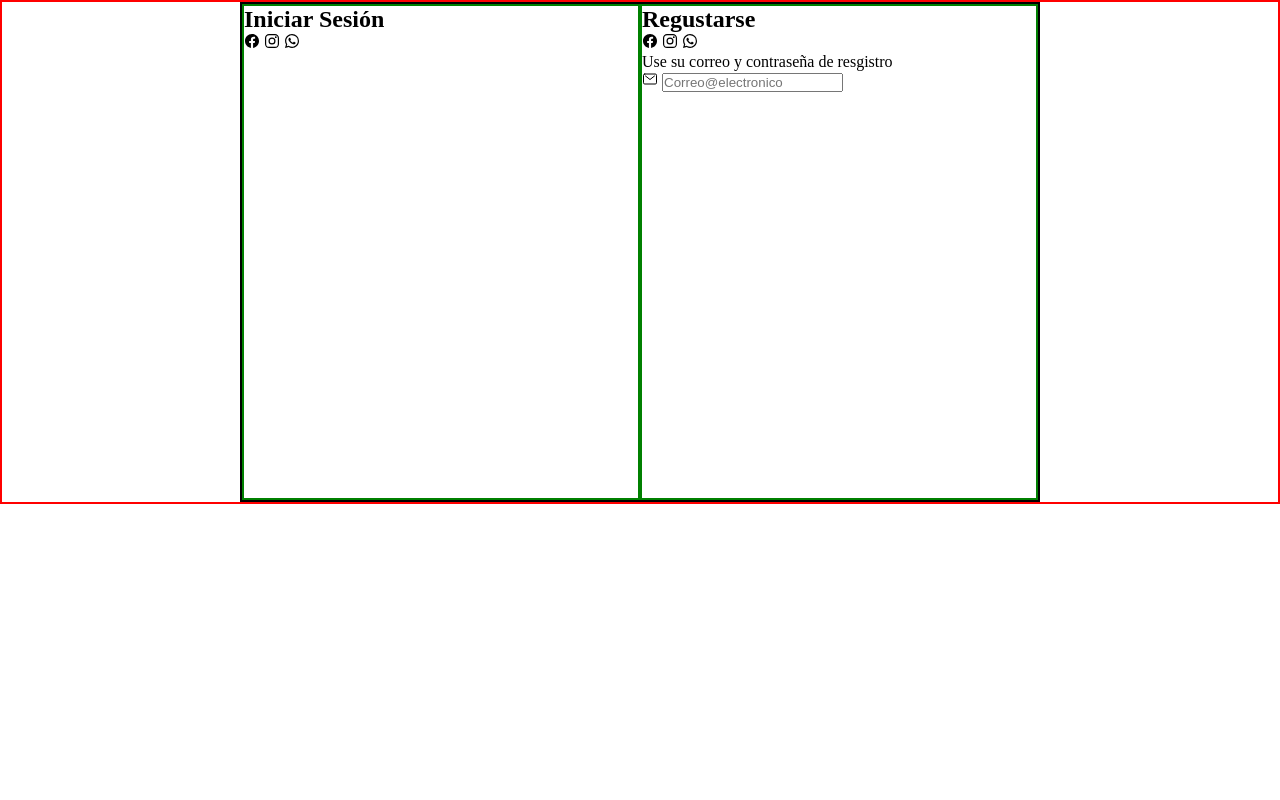
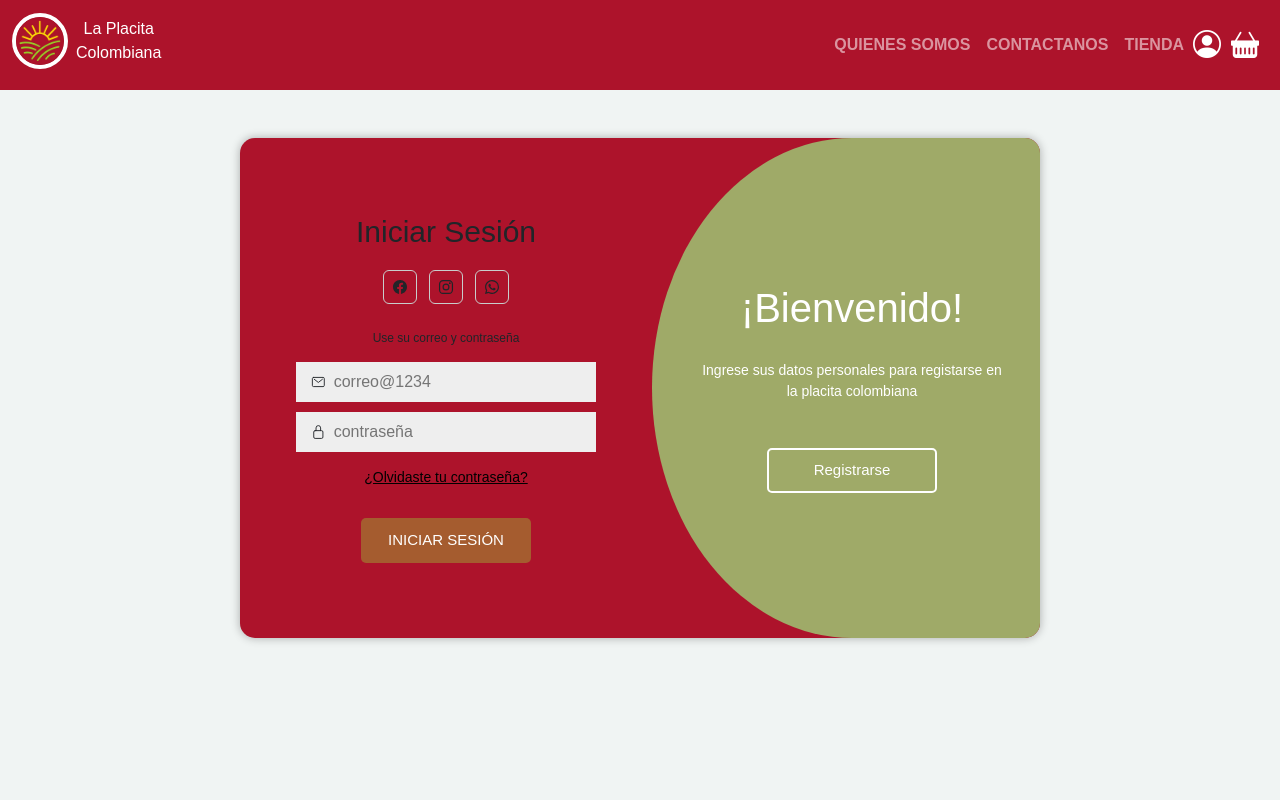
Before and after one commit to Estebangccoder/laplacitacolombiana, a plain HTML site: page src/pages/login.html in a window 1280 px wide. Drawn offline with nearby package versions, Linux system fonts and the light colour scheme.

Commit message:
login al fin funciona

```diff
--- a/src/css/login.css
+++ b/src/css/login.css
@@ -3,23 +3,161 @@
     margin: 0;
     padding: 0;
     box-sizing: border-box;
+    font-family: "Montserrat", sans-serif;
 }
 body{
-    border: 2px solid red;
     width: 100%;
-    height: 100hv;
+    min-height: 100vh;
     display: flex;
-    justify-content: center;
+    flex-direction: column;
+    background-color: #F0F4F3;
 }
+
+#navbar {
+  width: 100%;
+  flex: 0 0 auto;
+}
+
+main {
+  flex: 1 0 auto;
+  justify-content: center;
+  align-items: center;
+}
+
 .container{
-    border: 2px solid black;
     width: 800px;
     height: 500px;
     display: flex;
+    position: relative;
+    background-color: #ad132b;
+    border-radius: 15px;
+    overflow: hidden;
+    box-shadow: 0 0 10px rgb(0, 0,0,0.3)
+}
+.container-form{
+    width: 100%;
+    overflow: hidden;
+}
+.container-form form{
+    height: 100%;
+    display: flex;
+    flex-direction: column;
+    justify-content: center;
+    align-items: center;
+    transition: transform 0.5s ease-in;
+}
+.container-form h2{
+    font-size: 30px;
+    margin-bottom: 20px;
+}
+.social-networks{
+    display: flex;
+    gap: 12px;
+    margin-bottom: 25px;
+}
+.social-networks ion-icon{
+    border: 1px solid #C9CCCB;
+    border-radius: 6px;
+    padding: 8px;
+    cursor: pointer;
+}
+.container-form span{
+    font-size: 12px;
+    margin-bottom: 15px;
+}
+.container-input{
+    width: 300px;
+    height: 40px;
+    margin-bottom: 10px;
+    display: flex;
+    justify-content: center;
+    align-items: center;
+    gap: 8px;
+    padding: 0 15px;
+    background-color: #EEEEEE;
+}
+.container-input input{
+    border: none;
+    outline: none;
+    width: 100%;
+    height: 100%;
+    background-color: inherit;
+}
+.container-form a{
+    color: black;
+    font-size:  14px;
+    margin-bottom: 20px;
+    margin-top: 5px;
+}
+.button{
+    width: 170px;
+    height: 45px;
+    font-size: 15px;
+    border: none;
+    border-radius: 5px;
+    cursor: pointer;
+    margin-top: 10px;
+    background-color: #A55c2f;
+    color: white;
+}
+/*transisiones*/
+
+.sign-up{
+    transform: translateX(-100%);
+}
+.container.toggle .sign-in{
+    transform: translateX(100%);
+}
+.container.toggle .sign-up{
+    transform: translateX(0);
 }
 
-.container-form{
-    border: 2px solid green;
-    width: 100%;
+/*bienvenida*/
+.container-welcome{
+    position: absolute;
+    width: 50%;
+    height: 100%;
+    display: flex;
+    align-items: center;
+    transform: translateX(100%);
+    background-color: #9faa68;
+    transition: transform 0.5s ease-in-out, border-radius 0.5s ease-in-out;
+    overflow: hidden;
+    border-radius: 50% 0 0 50%;
+}
+.container.toggle .container-welcome{
+    transform: translateX(0);
+    border-radius: 0 50% 50% 0;
+    background-color: #9faa68;
+}
+.container-welcome .welcome{
+    position: absolute;
+    display: flex;
+    flex-direction: column;
+    align-items: center;
+    gap: 20px;
+    padding: 0 50px;
+    color: white;
+    transition: transform 0.5s ease-in-out;
+}
+.welcome-sign-in{
+    transform: translateX(100%);
+}
+.container-welcome h3{
+    font-size: 40px;
+}
+.container-welcome p{
+    font-size: 14px;
+    text-align: center;
+}
+.container-welcome .button{
+    border: 2px solid white;
+    background-color: #9faa68;
+}
 
+.container.toggle .welcome-sign-in{
+    transform: translateX(0);
 }
+.container.toggle .welcome-sign-up{
+    transform: translateX(-100%);
+}
--- a/src/js/login.js
+++ b/src/js/login.js
@@ -0,0 +1,18 @@
+const container = document.querySelector(".container");
+const btnSignIn = document.getElementById("btn-sign-in");
+const btnSignUp = document.getElementById("btn-sign-up");
+
+btnSignIn.addEventListener("click",()=>{
+   container.classList.remove("toggle");
+});
+btnSignUp.addEventListener("click",()=>{
+   container.classList.add("toggle");
+});
+
+
+/*const btn = document.getElementById("btn");
+const container = document.querySelector(".container");
+
+btn.addEventListener("click",()=>{
+    container.classList.toggle("toggle");
+})*/
--- a/src/pages/login.html
+++ b/src/pages/login.html
@@ -3,49 +3,90 @@
 <head>
     <meta charset="UTF-8">
     <meta name="viewport" content="width=device-width, initial-scale=1.0">
-    <title>Login pages</title>
+    <title>Login Page</title>
+    <link rel="shortcut icon" href="../public/img/favicon-nb.png" type="image/png">
+    <link href="https://cdn.jsdelivr.net/npm/bootstrap@5.3.0/dist/css/bootstrap.min.css" rel="stylesheet">
+    <link href="https://fonts.googleapis.com/css2?family=Nunito:wght@400;600;700&display=swap" rel="stylesheet">
+    <link rel="stylesheet" href="https://cdn.jsdelivr.net/npm/bootstrap-icons@1.13.1/font/bootstrap-icons.min.css">
+    <link rel="stylesheet" href="../css/navbar.css">
+    <link rel="stylesheet" href="../css/carrito.css">
     <link rel="stylesheet" href="../css/login.css">
 </head>
 <body>
+
+    <!-- navbar se inyecta aquí -->
+    <header id="navbar" class="w-100"></header>
+
+    <!-- agrego un margen arriba para que no tape la navbar -->
+    <main class="mt-5">
+
         <div class="container">
-
             <div class="container-form">
-            <form class="iniciar-seccion">
+                <form class="sign-in">
                     <h2>Iniciar Sesión</h2>
-                    <div class="redes-sociales">
+                    <div class="social-networks">
                         <ion-icon name="logo-facebook"></ion-icon>
                         <ion-icon name="logo-instagram"></ion-icon>
                         <ion-icon name="logo-whatsapp"></ion-icon>
                     </div>
-
+                    <span>Use su correo y contraseña</span>
+                    <div class="container-input">
+                        <ion-icon name="mail-outline"></ion-icon>
+                        <input type="text" placeholder="correo@1234">
+                    </div>
+                    <div class="container-input">
+                        <ion-icon name="lock-closed-outline"></ion-icon>
+                        <input type="password" placeholder="contraseña">
+                    </div>
+                    <a href="#">¿Olvidaste tu contraseña?</a>
+                    <button class="button">INICIAR SESIÓN</button>
                 </form>
-
             </div>
 
             <div class="container-form">
-            <form class="registro">
-                <h2>Regustarse</h2>
-                    <div class="redes-sociales">
+                <form class="sign-up">
+                    <h2>Registrarse</h2>
+                    <div class="social-networks">
                         <ion-icon name="logo-facebook"></ion-icon>
                         <ion-icon name="logo-instagram"></ion-icon>
                         <ion-icon name="logo-whatsapp"></ion-icon>
                     </div>
-                    <span>Use su correo y contraseña de resgistro</span>
+                    <span>Use su correo electrónico para registrarse</span>
+                    <div class="container-input">
+                        <ion-icon name="person-outline"></ion-icon>
+                        <input type="text" placeholder="Nombre de usuario">
+                    </div>
                     <div class="container-input">
                         <ion-icon name="mail-outline"></ion-icon>
-                        <input type="text" placeholder="Correo@electronico">
-
+                        <input type="text" placeholder="correo@1234">
                     </div>
+                    <div class="container-input">
+                        <ion-icon name="lock-closed-outline"></ion-icon>
+                        <input type="password" placeholder="contraseña">
+                    </div>
+                    <button class="button">REGISTRARSE</button>
                 </form>
-
             </div>
 
-
+            <div class="container-welcome">
+                <div class="welcome-sign-up welcome">
+                    <h3>¡Bienvenido!</h3>
+                    <p>Ingrese sus datos personales para registarse en la placita colombiana</p>
+                    <button class="button" id="btn-sign-up">Registrarse</button>
+                </div>
+                <div class="welcome-sign-in welcome">
+                    <h3>¡Hola!</h3>
+                    <p>Regístrese con sus datos personales para ingresar a la placita colombiana</p>
+                    <button class="button" id="btn-sign-in">Iniciar Sesión</button>
+                </div>
+            </div>
         </div>
 
+    </main>
 
-
+    <script src="../js/navbar.js"></script>
     <script src="../js/login.js"></script>
+    <script src="https://cdn.jsdelivr.net/npm/bootstrap@5.3.7/dist/js/bootstrap.bundle.min.js"></script>
     <script type="module" src="https://unpkg.com/ionicons@7.1.0/dist/ionicons/ionicons.esm.js"></script>
     <script nomodule src="https://unpkg.com/ionicons@7.1.0/dist/ionicons/ionicons.js"></script>
 </body>
```
Lines whose indentation alone changed are shown as unchanged.
